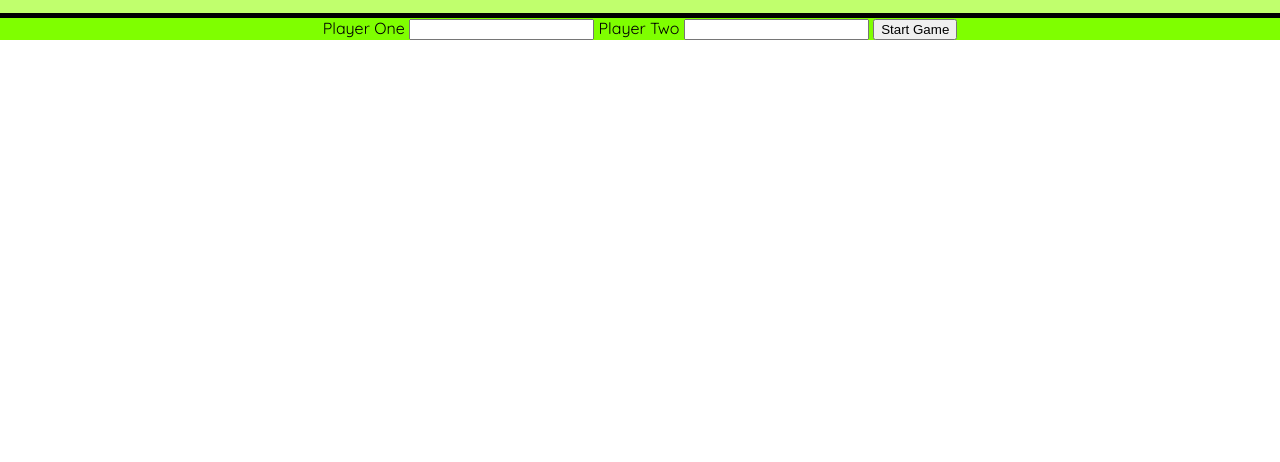
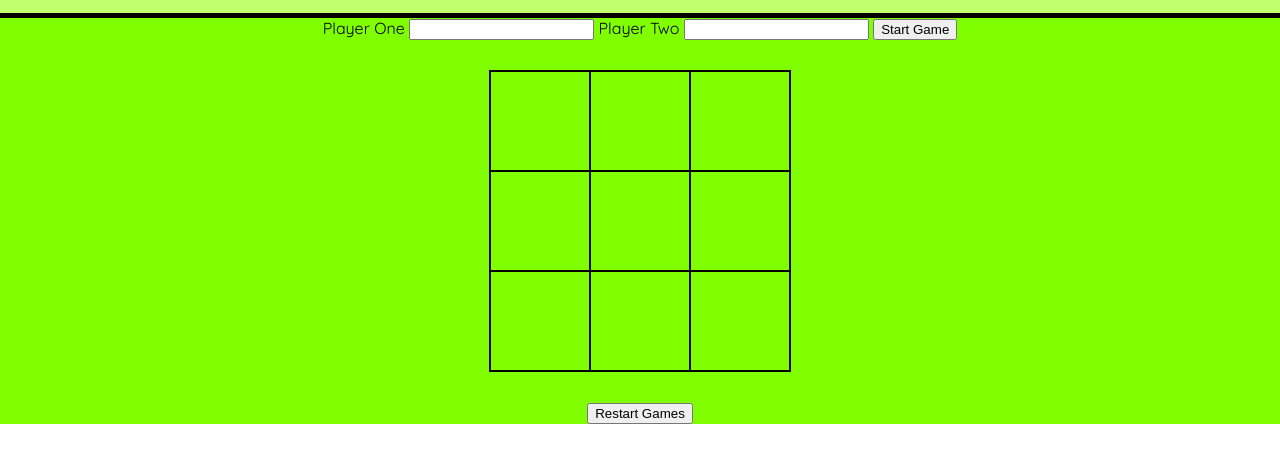
Before and after one commit to Habidoye97/tictactoe, a plain HTML site: page index.html in a window 1280 px wide. Shown: the part 62-524 px from the top of the page. Drawn offline with Linux system fonts and the light colour scheme.

Commit message:
Created my javascript file and update my css and html file

```diff
--- a/index.html
+++ b/index.html
@@ -8,6 +8,7 @@
   <link rel="preconnect" href="https://fonts.googleapis.com">
   <link href="https://fonts.googleapis.com/css2?family=Quicksand:wght@300;400;500;600;700&display=swap" rel="stylesheet">
   <title>TIC TAC TOE GAME</title>
+  <script src="script.js" defer></script>
 </head>
 <body>
   <header>
--- a/main.css
+++ b/main.css
@@ -39,8 +39,12 @@ table {
   width: 100px;
   height: 100px;
   border: 2px solid black;
+  user-select: none;
+  text-align: center;
+  cursor: pointer;
+  font-size: 1.2rem;
 }
 
-.none {
+/* .none {
   display: none;
-}
+} */
```
Also changed, not shown: script.js (added).
